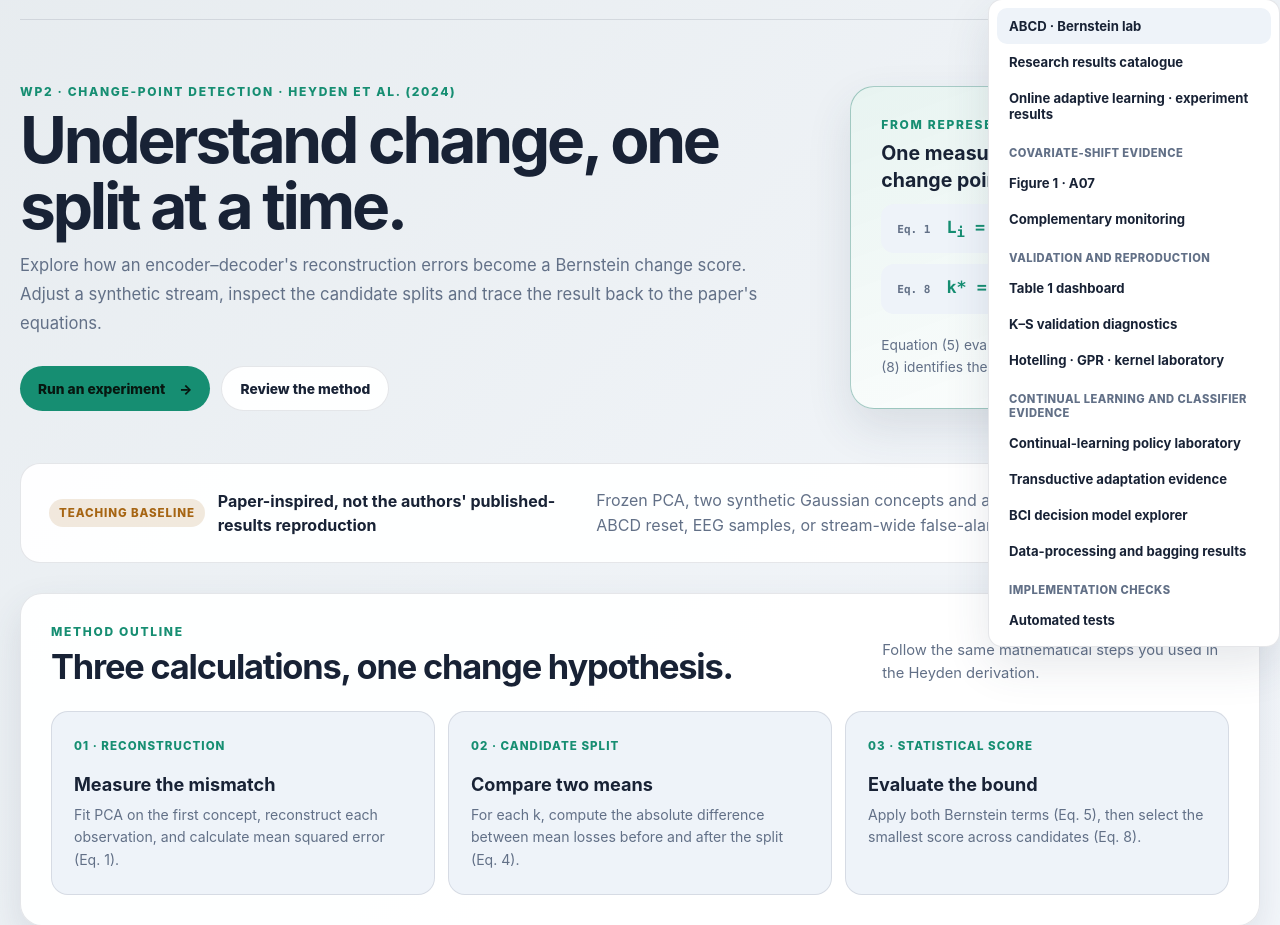
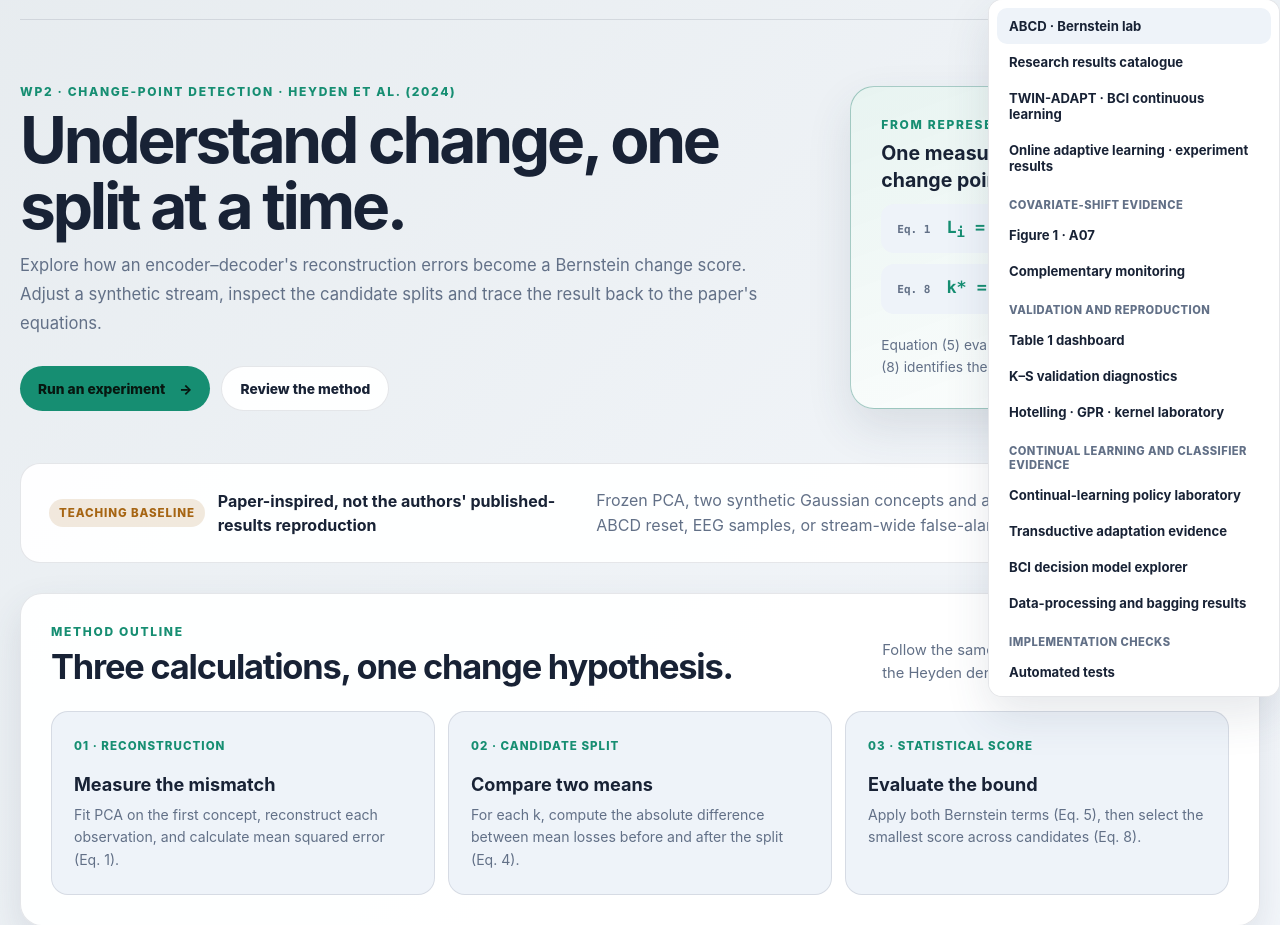
Before and after one commit to hlin863/ewma_covariate_shift_demo, a Flask app: page /results/abcd in a window 1280 px wide, after a click on "Results ▾". Shown: the part 91-1016 px from the top of the page. Run offline with Flask 3, Linux system fonts and the light colour scheme.

Commit message:
Link TWIN-ADAPT experiment into Flask app: templates/_research_navigation.html

```diff
--- a/templates/_research_navigation.html
+++ b/templates/_research_navigation.html
@@ -15,6 +15,7 @@
   <nav class="nav-menu-panel" aria-label="Saved results">
     <a href="{{ url_for('abcd.laboratory') }}"{% if request.path.startswith('/results/abcd') %} aria-current="page"{% endif %}>ABCD · Bernstein lab</a>
     <a href="{{ url_for('results_catalog') }}"{% if request.endpoint == 'results_catalog' %} aria-current="page"{% endif %}>Research results catalogue</a>
+    <a href="{{ url_for('twin_adapt.results') }}"{% if request.path == '/results/twin-adapt' %} aria-current="page"{% endif %}>TWIN-ADAPT · BCI continuous learning</a>
     <a href="{{ url_for('online_results.results') }}"{% if request.path == '/results/online-learning' %} aria-current="page"{% endif %}>Online adaptive learning · experiment results</a>
     {% for group in result_navigation_groups %}
       <span class="nav-menu-heading">{{ group.title }}</span>
```
